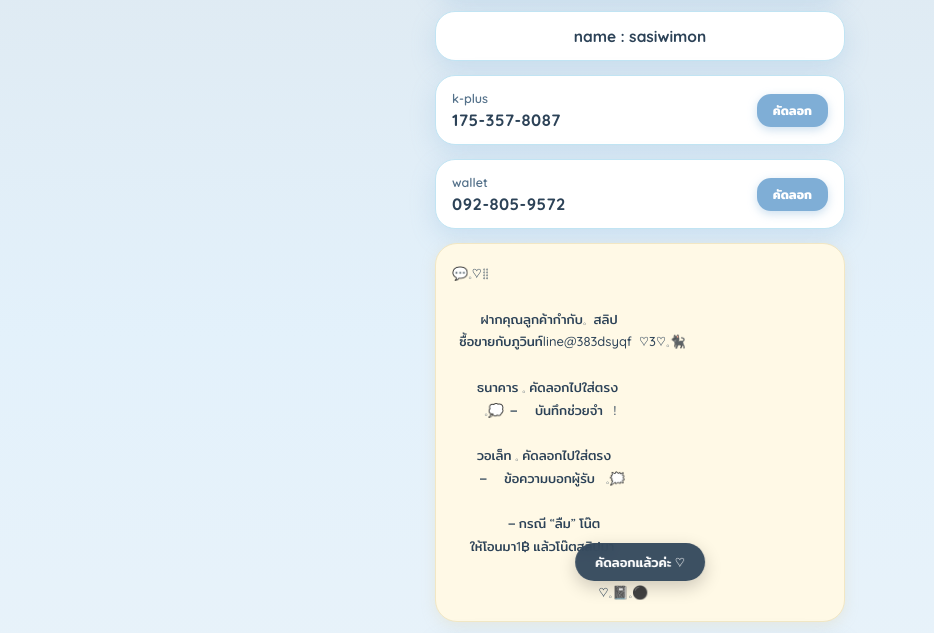
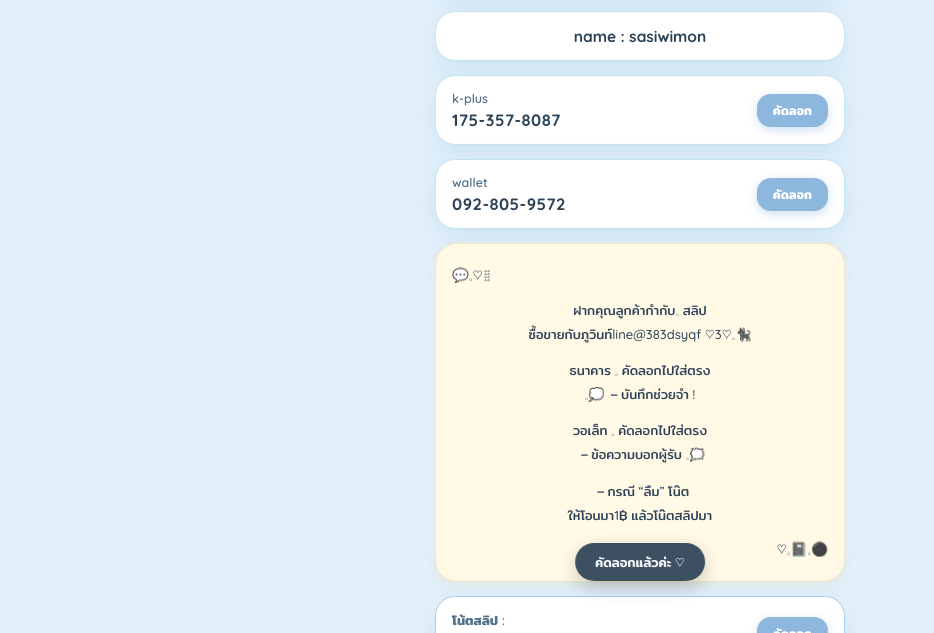
Before and after one commit to Luvselris/phuwinpayment, a plain HTML site: page index.html in a window 1280 px wide. Shown: the part 285-918 px from the top of the page, without its empty margins (0-934 px from the left). Drawn offline with Linux system fonts and the light colour scheme; no server answers.

Commit message:
Update index.html

```diff
--- a/index.html
+++ b/index.html
@@ -19,11 +19,11 @@
       --card-blue-1: #A8D0EF;
       --card-blue-2: #C1E4F3;
       --cream-accent: #FFF9E6;
-      --deep-accent: #7faed6;
+      --deep-accent: #8eb7de;
       --text-dark: #2c4257;
       --text-sub: #54718a;
       --white: #ffffff;
-      --shadow: 0 8px 24px rgba(127, 174, 214, 0.25);
+      --shadow: 0 8px 24px rgba(142, 183, 222, 0.25);
     }
 
     *, *::before, *::after {
@@ -36,7 +36,7 @@
 
     body {
       min-height: 100vh;
-      background: linear-gradient(180deg, #dce6ed 0%, #E3F1FB 45%, #eef4f8 100%);
+      background-color: var(--bg-color);
       color: var(--text-dark);
       display: flex;
       justify-content: center;
@@ -89,7 +89,7 @@
       border-radius: 50%;
       object-fit: cover;
       border: 4px solid var(--white);
-      box-shadow: 0 6px 18px rgba(127, 174, 214, 0.35);
+      box-shadow: 0 6px 18px rgba(142, 183, 222, 0.35);
       background: var(--white);
       display: block;
     }
@@ -160,7 +160,7 @@
       font-size: 12.5px;
       font-weight: 600;
       cursor: pointer;
-      box-shadow: 0 3px 10px rgba(127, 174, 214, 0.4);
+      box-shadow: 0 3px 10px rgba(142, 183, 222, 0.45);
       transition: all 0.2s ease;
       white-space: nowrap;
       flex-shrink: 0;
@@ -170,18 +170,38 @@
       transform: scale(0.94);
     }
 
-    /* 4. กล่องฟอร์มใหญ่ */
+    /* 4. กล่องฟอร์มใหญ่ จัดบรรทัดพอดีสวยงาม */
     .form-art-card {
       background: var(--cream-accent);
       border: 1.5px solid #f2e7c4;
       border-radius: 22px;
-      padding: 18px 16px;
-      line-height: 1.75;
+      padding: 20px 16px;
+      line-height: 1.7;
       font-size: 13px;
       color: var(--text-dark);
-      white-space: pre-wrap;
-      word-break: break-word;
       box-shadow: 0 4px 14px rgba(220, 205, 160, 0.25);
+      text-align: center;
+    }
+
+    .form-top-mark {
+      text-align: left;
+      font-size: 13.5px;
+      margin-bottom: 12px;
+    }
+
+    .form-block {
+      margin-bottom: 14px;
+    }
+
+    .form-line {
+      display: block;
+      margin: 2px 0;
+    }
+
+    .form-bottom-mark {
+      text-align: right;
+      font-size: 13.5px;
+      margin-top: 12px;
     }
 
     /* 5. กล่องคัดลอกโน้ตสลิป */
@@ -294,22 +314,27 @@
       <button type="button" class="btn-action" onclick="copyPlainNumber('walletNumText')">คัดลอก</button>
     </div>
 
-    <!-- 5. ช่องฟอร์มใหญ่ -->
-    <div class="form-art-card" id="formArtBox">💬𓈒♡⠀
-
-        ฝากคุณลูกค้ากำกับ𓈒  สลิป
-  ซื้อขายกับภูวินท์line@383dsyqf  ♡3♡𓈒🐈‍⬛
-
-       ธนาคาร 𓈒 คัดลอกไปใส่ตรง
-         𓈒💭╺     บันทึกช่วยจำ   !
-
-       วอเล็ท 𓈒 คัดลอกไปใส่ตรง
-      ╺     ข้อความบอกผู้รับ   𓈒🗯️
-
-              ╺ กรณี “ลืม” โน๊ต
-     ให้โอนมา1฿ แล้วโน๊ตสลิปมา
-
-                                         ♡𓈒📓𓈒⚫️</div>
+    <!-- 5. ช่องฟอร์มใหญ่ จัดบรรทัดพอดีสวยงาม -->
+    <div class="form-art-card" id="formArtBox">
+      <div class="form-top-mark">💬𓈒♡⠀</div>
+      <div class="form-block">
+        <span class="form-line">ฝากคุณลูกค้ากำกับ𓈒 สลิป</span>
+        <span class="form-line">ซื้อขายกับภูวินท์line@383dsyqf ♡3♡𓈒🐈‍⬛</span>
+      </div>
+      <div class="form-block">
+        <span class="form-line">ธนาคาร 𓈒 คัดลอกไปใส่ตรง</span>
+        <span class="form-line">𓈒💭╺ บันทึกช่วยจำ !</span>
+      </div>
+      <div class="form-block">
+        <span class="form-line">วอเล็ท 𓈒 คัดลอกไปใส่ตรง</span>
+        <span class="form-line">╺ ข้อความบอกผู้รับ 𓈒🗯️</span>
+      </div>
+      <div class="form-block" style="margin-bottom:6px;">
+        <span class="form-line">╺ กรณี “ลืม” โน๊ต</span>
+        <span class="form-line">ให้โอนมา1฿ แล้วโน๊ตสลิปมา</span>
+      </div>
+      <div class="form-bottom-mark">♡𓈒📓𓈒⚫️</div>
+    </div>
 
     <!-- 6. ช่องโน้ตสลิปให้กดคัดลอก (คัดลอกเฉพาะ ซื้อขายกับภูวินท์line@383dsyqf) -->
     <div class="copy-note-card">
@@ -363,6 +388,13 @@
       }, { passive: true });
     });
 
+    function renderFormArtHtml(text) {
+      if (!text) return '';
+      if (text.includes('<div') || text.includes('<span')) return text;
+      const lines = text.split(/\r?\n/).map(l => l.trim()).filter(l => l.length > 0);
+      return lines.map(l => `<span class="form-line">${l}</span>`).join('');
+    }
+
     function applyData(d) {
       if (!d) return;
       if (d.banner) document.getElementById('bannerImg').src = d.banner;
@@ -374,7 +406,9 @@
       if (d.accOwner) document.getElementById('accOwnerText').textContent = d.accOwner;
       if (d.kplusNum) document.getElementById('kplusNumText').textContent = d.kplusNum;
       if (d.walletNum) document.getElementById('walletNumText').textContent = d.walletNum;
-      if (d.formArt) document.getElementById('formArtBox').textContent = d.formArt;
+      if (d.formArt) {
+        document.getElementById('formArtBox').innerHTML = renderFormArtHtml(d.formArt);
+      }
       if (d.copyNote) document.getElementById('copyNoteTarget').textContent = d.copyNote;
       if (d.postImg) document.getElementById('postImage').src = d.postImg;
       if (d.musicUrl && music.src !== d.musicUrl) {
@@ -403,14 +437,12 @@
       setTimeout(() => t.classList.remove('show'), 2000);
     }
 
-    // คัดลอกเฉพาะข้อความโน้ต: ซื้อขายกับภูวินท์line@383dsyqf
     function copyNoteOnly() {
       const val = document.getElementById('copyNoteTarget').textContent.trim();
       navigator.clipboard.writeText(val);
       showToast("คัดลอกโน้ตสลิปแล้วค่ะ ♡");
     }
 
-    // คัดลอกเฉพาะตัวเลขบัญชี / เบอร์วอลเลต
     function copyPlainNumber(elementId) {
       const raw = document.getElementById(elementId).textContent;
       const cleanNum = raw.replace(/[^0-9]/g, '');
```
